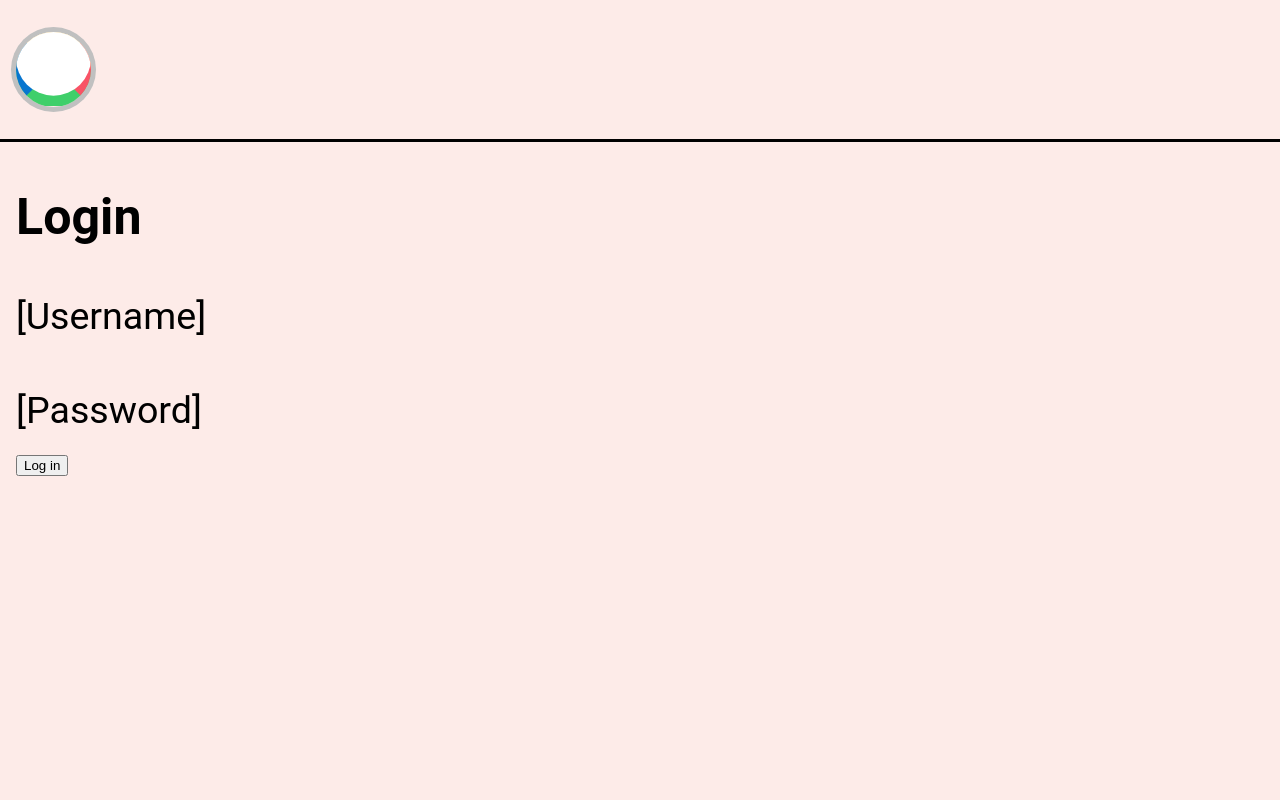
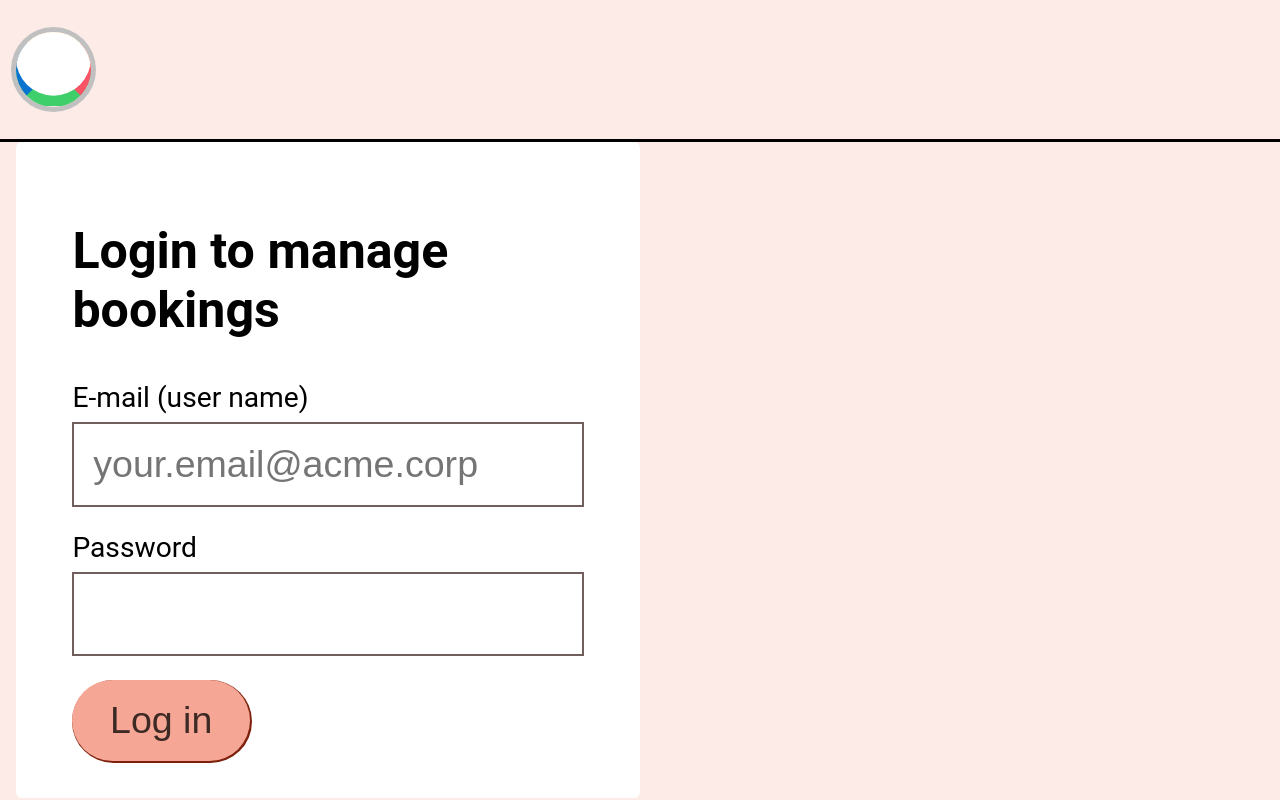
Before and after one commit to jenshedqvist/laundryday, a Next.js app: page /login in a window 1280 px wide. Built offline with nearby package versions, Linux system fonts and the light colour scheme.

Commit message:
Mockup auth process and login form

```diff
--- /dev/null
+++ b/components/button/button.module.css
@@ -0,0 +1,13 @@
+.button {
+  --font-size: var(--token-fluid-base-font-size);
+  --bg: var(--token-color-peach);
+  --color-lightness: 0%;
+
+  font-size: var(--font-size);
+  padding: calc(var(--font-size) / 2) var(--font-size);
+  box-shadow: 1px 1px 0 1px var(--token-color-peach-dark);
+  color: hsla(0, 0%, var(--color-lightness), 75%);
+  background: var(--bg);
+  border: 0;
+  border-radius: 4rem;
+}
--- /dev/null
+++ b/components/form/form.module.css
@@ -0,0 +1,19 @@
+.singleField {
+  --font-size: var(--token-fluid-base-font-size);
+
+  display: block;
+  width: 100%;
+  border: 2px solid var(--token-color-grey);
+  padding: calc(var(--font-size) / 2);
+  font-size: var(--font-size);
+}
+
+.formHeading {
+  font-size: var(--token-font-size-lvl-3);
+}
+
+.label {
+  display: block;
+  font-size: var(--token-font-size-small);
+  margin-bottom: 0.5rem;
+}
--- /dev/null
+++ b/contexts/User.tsx
@@ -0,0 +1,24 @@
+import React from 'react';
+
+type UserContexProps = {
+  isAuthenticated: boolean;
+  setIsAuthenticated: (isSet: boolean) => void;
+};
+
+const initialState = {
+  isAuthenticated: false,
+};
+
+export const UserContext = React.createContext({} as UserContexProps);
+
+export const UserProvider = ({ children }: { children: React.ReactNode }) => {
+  const [isAuthenticated, setIsAuthenticated] = React.useState(
+    initialState.isAuthenticated
+  );
+
+  return (
+    <UserContext.Provider value={{ isAuthenticated, setIsAuthenticated }}>
+      {children}
+    </UserContext.Provider>
+  );
+};
--- a/pages/_app.tsx
+++ b/pages/_app.tsx
@@ -1,10 +1,15 @@
 import type { AppProps } from 'next/app';
+import { UserProvider } from '../contexts/User';
 import '../styles/config.css';
 import '../styles/tokens.css';
 import '../styles/globals.css';
 
 function LaundryDayApp({ Component, pageProps }: AppProps) {
-  return <Component {...pageProps} />;
+  return (
+    <UserProvider>
+      <Component {...pageProps} />
+    </UserProvider>
+  );
 }
 
 export default LaundryDayApp;
--- a/pages/login.tsx
+++ b/pages/login.tsx
@@ -1,15 +1,27 @@
+import React from 'react';
+import Head from 'next/head';
 import { useRouter } from 'next/router';
+import { UserContext } from '../contexts/User';
 import Routes from '../data/routes';
-import Head from 'next/head';
 import Header from '../components/header';
 import Footer from '../components/footer';
 import Container from '../components/container';
-import Text from '../components/text';
-import styleUtil from '../styles/utils/space.module.css';
+import Card from '../components/card';
+import spaceUtil from '../styles/utils/space.module.css';
+import sizeUtil from '../styles/utils/size.module.css';
+import formStyles from '../components/form/form.module.css';
+import buttonStyles from '../components/button/button.module.css';
 
 export default function Login() {
+  const { setIsAuthenticated } = React.useContext(UserContext);
   const router = useRouter();
-  const { week } = router.query;
+  const { redirect } = router.query;
+  const redirectPath = redirect
+    ? Array.isArray(redirect)
+      ? redirect.join('')
+      : redirect
+    : `/${Routes.Overview}`;
+
   return (
     <>
       <Head>
@@ -19,17 +31,46 @@ export default function Login() {
       </Head>
       <Header />
       <Container>
-        <form
-          action={`/${Routes.Overview}`}
-          onSubmit={() => router.push(Routes.Overview)}
-        >
-          <Text.Prose className={styleUtil.mt3}>
-            <h2>Login {week}</h2>
-            <p>[Username]</p>
-            <p>[Password]</p>
-            <button>Log in</button>
-          </Text.Prose>
-        </form>
+        <Card className={sizeUtil.size1of2}>
+          <form
+            className={spaceUtil.mt3}
+            action={redirectPath}
+            method="POST"
+            onSubmit={(event) => {
+              event.preventDefault();
+              setIsAuthenticated(true);
+              router.push(redirectPath);
+            }}
+          >
+            <h2 className={formStyles.formHeading}>Login to manage bookings</h2>
+            <div className={spaceUtil.mb3}>
+              <label htmlFor="email" className={formStyles.label}>
+                E-mail (user name)
+              </label>
+              <input
+                type="email"
+                id="email"
+                className={formStyles.singleField}
+                required
+                placeholder="your.email@acme.corp"
+              />
+            </div>
+            <div className={spaceUtil.mb3}>
+              <label htmlFor="pw" className={formStyles.label}>
+                Password
+              </label>
+              <input
+                type="password"
+                id="pw"
+                required
+                className={formStyles.singleField}
+              />
+            </div>
+            <button className={buttonStyles.button} type="submit">
+              Log in
+            </button>
+          </form>
+        </Card>
       </Container>
       <Footer />
     </>
--- /dev/null
+++ b/styles/utils/size.module.css
@@ -0,0 +1,53 @@
+.size1of2 {
+  width: 50%;
+}
+
+.size1of4 {
+  width: calc((25% / 4) * 1);
+}
+.size2of4 {
+  width: calc((50% / 4) * 2);
+}
+.size3of4 {
+  width: calc((75% / 4) * 3);
+}
+
+.size1of12 {
+  width: calc((100% / 12) * 1);
+}
+.size2of12 {
+  width: calc((100% / 12) * 2);
+}
+.size3of12 {
+  width: calc((100% / 12) * 3);
+}
+.size4of12 {
+  width: calc((100% / 12) * 4);
+}
+.size5of12 {
+  width: calc((100% / 12) * 5);
+}
+.size6of12 {
+  width: calc((100% / 12) * 6);
+}
+.size7of12 {
+  width: calc((100% / 12) * 7);
+}
+.size8of12 {
+  width: calc((100% / 12) * 8);
+}
+.size9of12 {
+  width: calc((100% / 12) * 9);
+}
+.size10of12 {
+  width: calc((100% / 12) * 10);
+}
+.size11of12 {
+  width: calc((100% / 12) * 11);
+}
+
+.size2of2,
+.size4of4,
+.size12of12 {
+  width: 100%;
+}
```
Also changed, not shown: pages/index.tsx (+21 -1 lines), pages/week/[num].tsx (+12 -3 lines).
